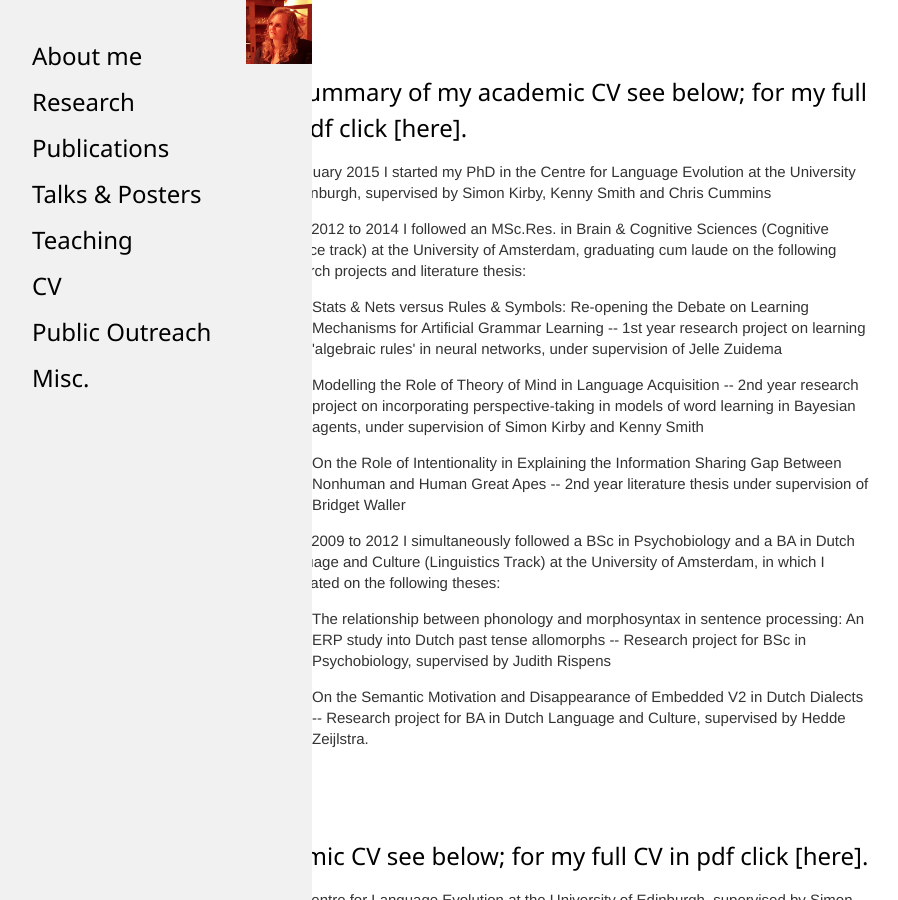
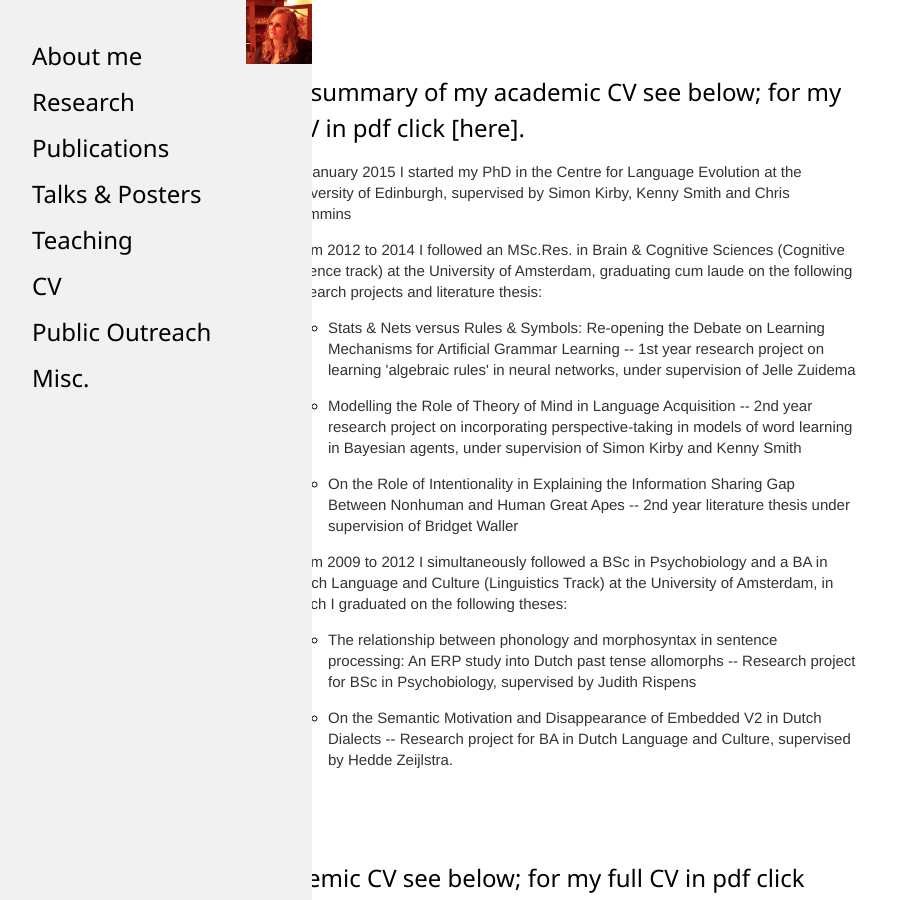
Before and after one commit to marieke-woensdregt/marieke-woensdregt.github.io, a Jekyll site: the page built from cv/index.html, in a window 1280 px wide and 900 px high. Shown: the whole window, without its empty margins (8-906 px from the left). Built offline with Jekyll 4.4.1, drawn with Linux system fonts in a browser that asks for light colours.

Commit message:
Update index.html

```diff
--- a/cv/index.html
+++ b/cv/index.html
@@ -2,7 +2,7 @@
 layout: default
 title: CV
 ---
-<div class="container">
+<div class="w3-container">
 	<h1>CV</h1>
 	<h3> For a summary of my academic CV see below; for my full CV in pdf click
 		<A HREF="https://github.com/marieke-woensdregt/marieke-woensdregt.github.io/blob/master/pdfs/cv_M_Woensdregt.pdf">
@@ -45,4 +45,4 @@ title: CV
 			</p></li>
 		</ul>
 	</p>
-</div><!-- /.container -->
+</div><!-- /.w3-container -->
```
